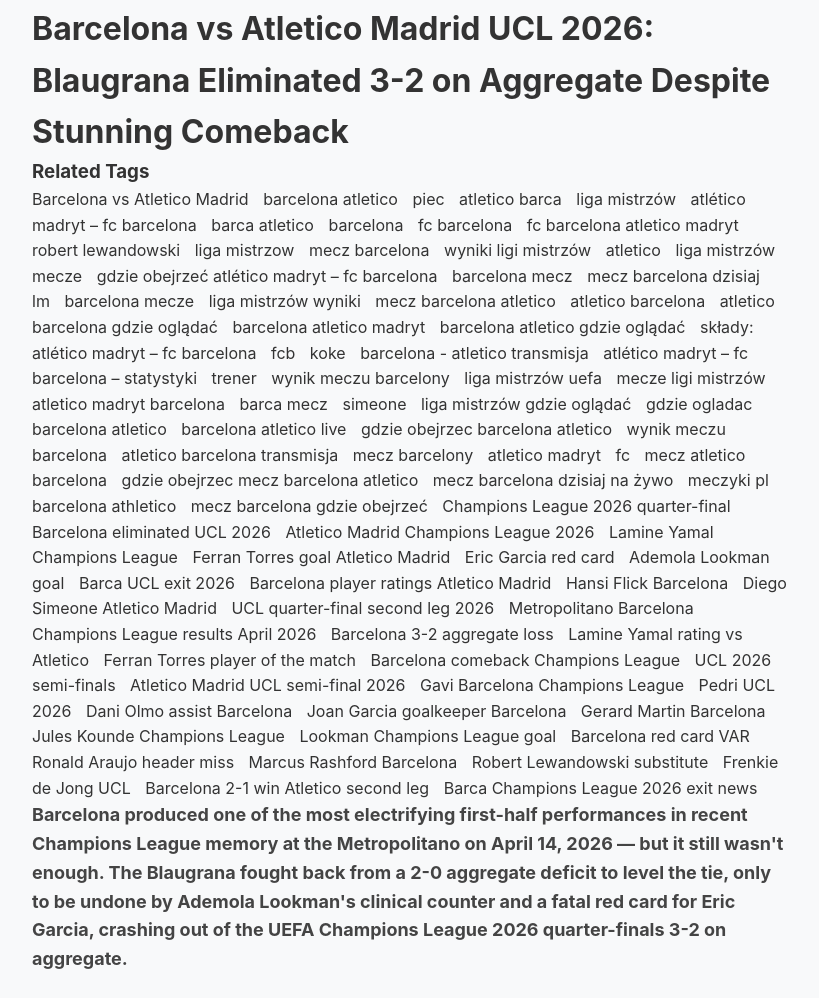
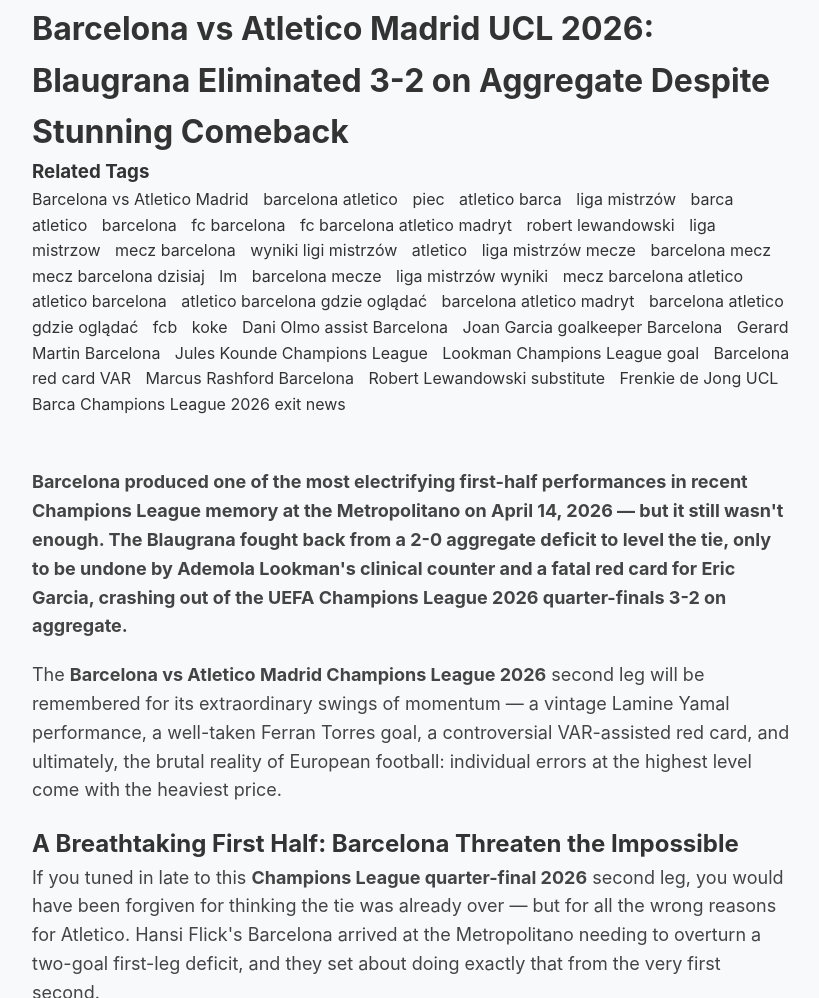
Before and after one commit to singhalr06oct/TestURLPages, a plain HTML site: page articles/barcelona-atletico-madrid-ucl-quarter-final-2026.html in a window 1280 px wide. Shown: the part 1015-2013 px from the top of the page, without its empty margins (228-1047 px from the left). Drawn offline with Linux system fonts and the light colour scheme; no server answers.

Commit message:
user tags

```diff
--- a/articles/barcelona-atletico-madrid-ucl-quarter-final-2026.html
+++ b/articles/barcelona-atletico-madrid-ucl-quarter-final-2026.html
@@ -201,7 +201,6 @@
         <h1>Barcelona vs Atletico Madrid UCL 2026: Blaugrana Eliminated 3-2 on Aggregate Despite Stunning Comeback</h1>
 
         <div class="content">
-
             <h3>Related Tags</h3>
             <ul class="tags">
                 <li>Barcelona vs Atletico Madrid</li>
@@ -209,7 +208,6 @@
                 <li>piec</li>
                 <li>atletico barca</li>
                 <li>liga mistrzów</li>
-                <li>atlético madryt – fc barcelona</li>
                 <li>barca atletico</li>
                 <li>barcelona</li>
                 <li>fc barcelona</li>
@@ -220,8 +218,6 @@
                 <li>wyniki ligi mistrzów</li>
                 <li>atletico</li>
                 <li>liga mistrzów mecze</li>
-                <li>gdzie obejrzeć atlético madryt – fc
-                    barcelona</li>
                 <li>barcelona mecz</li>
                 <li>mecz barcelona dzisiaj</li>
                 <li>lm</li>
@@ -232,73 +228,21 @@
                 <li>atletico barcelona gdzie oglądać</li>
                 <li>barcelona atletico madryt</li>
                 <li>barcelona atletico gdzie oglądać</li>
-                <li>składy: atlético madryt – fc barcelona</li>
                 <li>fcb</li>
                 <li>koke</li>
-                <li>barcelona - atletico transmisja</li>
-                <li>atlético madryt – fc barcelona –
-                    statystyki</li>
-                <li>trener</li>
-                <li>wynik meczu barcelony</li>
-                <li>liga mistrzów uefa</li>
-                <li>mecze ligi mistrzów</li>
-                <li>atletico madryt barcelona</li>
-                <li>barca mecz</li>
-                <li>simeone</li>
-                <li>liga mistrzów gdzie oglądać</li>
-                <li>gdzie ogladac barcelona atletico</li>
-                <li>barcelona atletico live</li>
-                <li>gdzie obejrzec barcelona atletico</li>
-                <li>wynik meczu barcelona</li>
-                <li>atletico barcelona transmisja</li>
-                <li>mecz barcelony</li>
-                <li>atletico madryt</li>
-                <li>fc</li>
-                <li>mecz atletico barcelona</li>
-                <li>gdzie obejrzec mecz barcelona atletico
-                </li>
-                <li>mecz barcelona dzisiaj na żywo</li>
-                <li>meczyki pl</li>
-                <li>barcelona athletico</li>
-                <li>mecz barcelona gdzie obejrzeć</li>
-                <li>Champions League 2026 quarter-final</li>
-                <li>Barcelona eliminated UCL 2026</li>
-                <li>Atletico Madrid Champions League 2026</li>
-                <li>Lamine Yamal Champions League</li>
-                <li>Ferran Torres goal Atletico Madrid</li>
-                <li>Eric Garcia red card</li>
-                <li>Ademola Lookman goal</li>
-                <li>Barca UCL exit 2026</li>
-                <li>Barcelona player ratings Atletico Madrid
-                </li>
-                <li>Hansi Flick Barcelona</li>
-                <li>Diego Simeone Atletico Madrid</li>
-                <li>UCL quarter-final second leg 2026</li>
-                <li>Metropolitano Barcelona</li>
-                <li>Champions League results April 2026</li>
-                <li>Barcelona 3-2 aggregate loss</li>
-                <li>Lamine Yamal rating vs Atletico</li>
-                <li>Ferran Torres player of the match</li>
-                <li>Barcelona comeback Champions League</li>
-                <li>UCL 2026 semi-finals</li>
-                <li>Atletico Madrid UCL semi-final 2026</li>
-                <li>Gavi Barcelona Champions League</li>
-                <li>Pedri UCL 2026</li>
                 <li>Dani Olmo assist Barcelona</li>
                 <li>Joan Garcia goalkeeper Barcelona</li>
                 <li>Gerard Martin Barcelona</li>
                 <li>Jules Kounde Champions League</li>
                 <li>Lookman Champions League goal</li>
                 <li>Barcelona red card VAR</li>
-                <li>Ronald Araujo header miss</li>
                 <li>Marcus Rashford Barcelona</li>
                 <li>Robert Lewandowski substitute</li>
                 <li>Frenkie de Jong UCL</li>
-                <li>Barcelona 2-1 win Atletico second leg</li>
                 <li>Barca Champions League 2026 exit news</li>
             </ul>
 
-
+            <br></br>
 
             <p><strong>Barcelona produced one of the most electrifying first-half performances in recent Champions
                     League memory at the Metropolitano on April 14, 2026 — but it still wasn't enough. The Blaugrana
```
